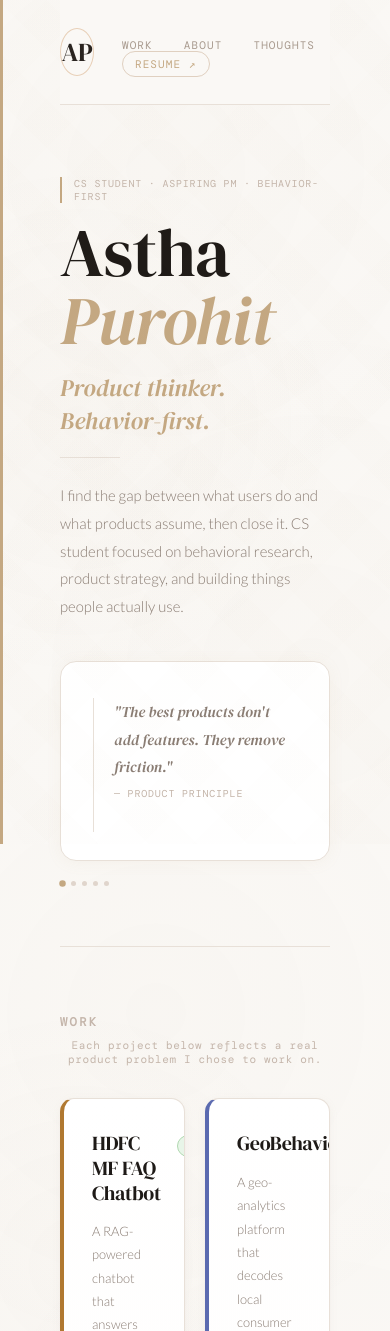
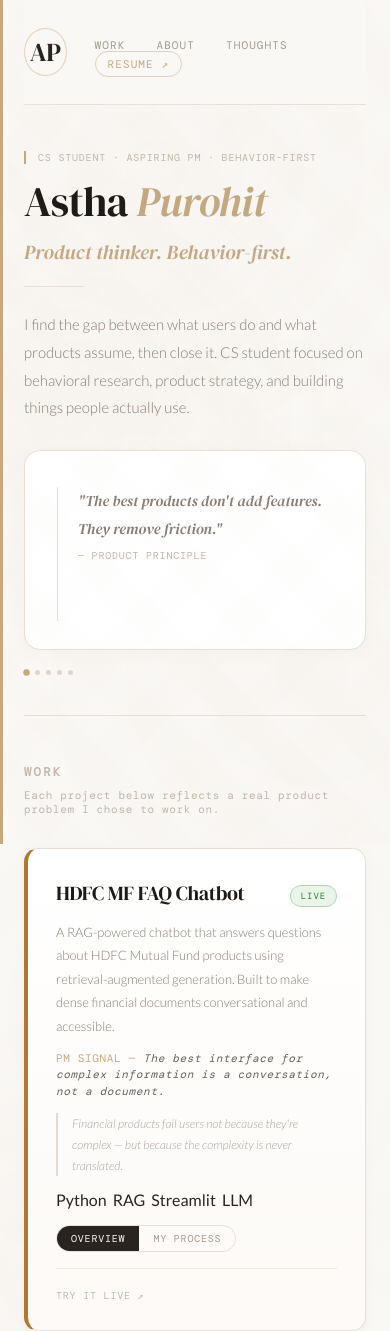
Before and after one commit to asthapurohit/portfolio, a Flask app: page / in a window 390 px wide; the page is wider, and only the part inside the window is pictured. Shown: the top 1331 px of that part. Run offline with Flask 3, Linux system fonts and the light colour scheme; some web fonts are replaced.

Commit message:
fix mobile viewport

```diff
--- a/static/style.css
+++ b/static/style.css
@@ -490,10 +490,6 @@
     transform: scale(1.3);
 }
 
-@media (max-width: 800px) {
-    .hero { grid-template-columns: 1fr; gap: 36px; }
-    .hero h1 { font-size: 36px; }
-}
 
 /* ─── RESUME NAV LINK ─── */
 .nav-resume {
@@ -595,10 +591,6 @@
     margin-top: 14px;
 }
 
-@media (max-width: 800px) {
-    .hero { grid-template-columns: 1fr; gap: 36px; }
-    .hero h1 { font-size: 36px; }
-}
 
 /* ─── HERO EYEBROW TAG ─── */
 .hero-eyebrow {
@@ -1314,12 +1306,76 @@
     margin-bottom: 8px;
 }
 
-@media (max-width: 700px) {
-    .thoughts-hero { grid-template-columns: 1fr; gap: 32px; }
+@media (max-width: 768px) {
+    body {
+        padding: 0 24px 60px;
+    }
+
+    .hero {
+        display: block;
+        padding: 40px 0 40px;
+    }
+
+    .hero h1 { font-size: 42px; }
+    .hero h2 { font-size: 20px; }
+
+    .hero p {
+        max-width: 100%;
+    }
+
+    .quote-slider {
+        max-width: 100%;
+        margin-top: 28px;
+    }
+
+    .quote-track {
+        min-height: 90px;
+    }
+
+    .about-contact {
+        grid-template-columns: 1fr;
+        gap: 40px;
+    }
+
+    .deck-wrapper {
+        grid-template-columns: 1fr;
+        gap: 16px;
+    }
+
+    .currently-grid {
+        grid-template-columns: 1fr;
+    }
+
+    .section-header {
+        text-align: left;
+    }
+
+    .deck-hint {
+        text-align: left;
+    }
+
+    .projects {
+        padding: 48px 0 60px;
+    }
+}
+
+@media (max-width: 768px) {
+    .thoughts-hero {
+        grid-template-columns: 1fr;
+        gap: 32px;
+        padding: 40px 0 28px;
+    }
+
     .thoughts-hero-divider { display: none; }
     .thoughts-hero-left { padding-right: 0; }
     .thoughts-hero-right { padding-left: 0; }
-    .thoughts-title { font-size: 40px; }
-    .thoughts-grid { grid-template-columns: 1fr; }
-    .tg-post.tg-featured { grid-column: span 1; }
+    .thoughts-title { font-size: 42px; }
+
+    .thoughts-grid {
+        grid-template-columns: 1fr;
+    }
+
+    .tg-post.tg-featured {
+        grid-column: span 1;
+    }
 }
--- a/templates/index.html
+++ b/templates/index.html
@@ -2,6 +2,7 @@
 <html lang="en">
 <head>
     <meta charset="UTF-8">
+    <meta name="viewport" content="width=device-width, initial-scale=1.0">
     <title>Astha Purohit — Product Manager</title>
     <link rel="preconnect" href="https://fonts.googleapis.com">
     <link rel="preconnect" href="https://fonts.gstatic.com" crossorigin>
--- a/templates/thoughts.html
+++ b/templates/thoughts.html
@@ -2,6 +2,7 @@
 <html lang="en">
 <head>
     <meta charset="UTF-8">
+    <meta name="viewport" content="width=device-width, initial-scale=1.0">
     <title>Thoughts — Astha Purohit</title>
     <link rel="preconnect" href="https://fonts.googleapis.com">
     <link rel="preconnect" href="https://fonts.gstatic.com" crossorigin>
```
